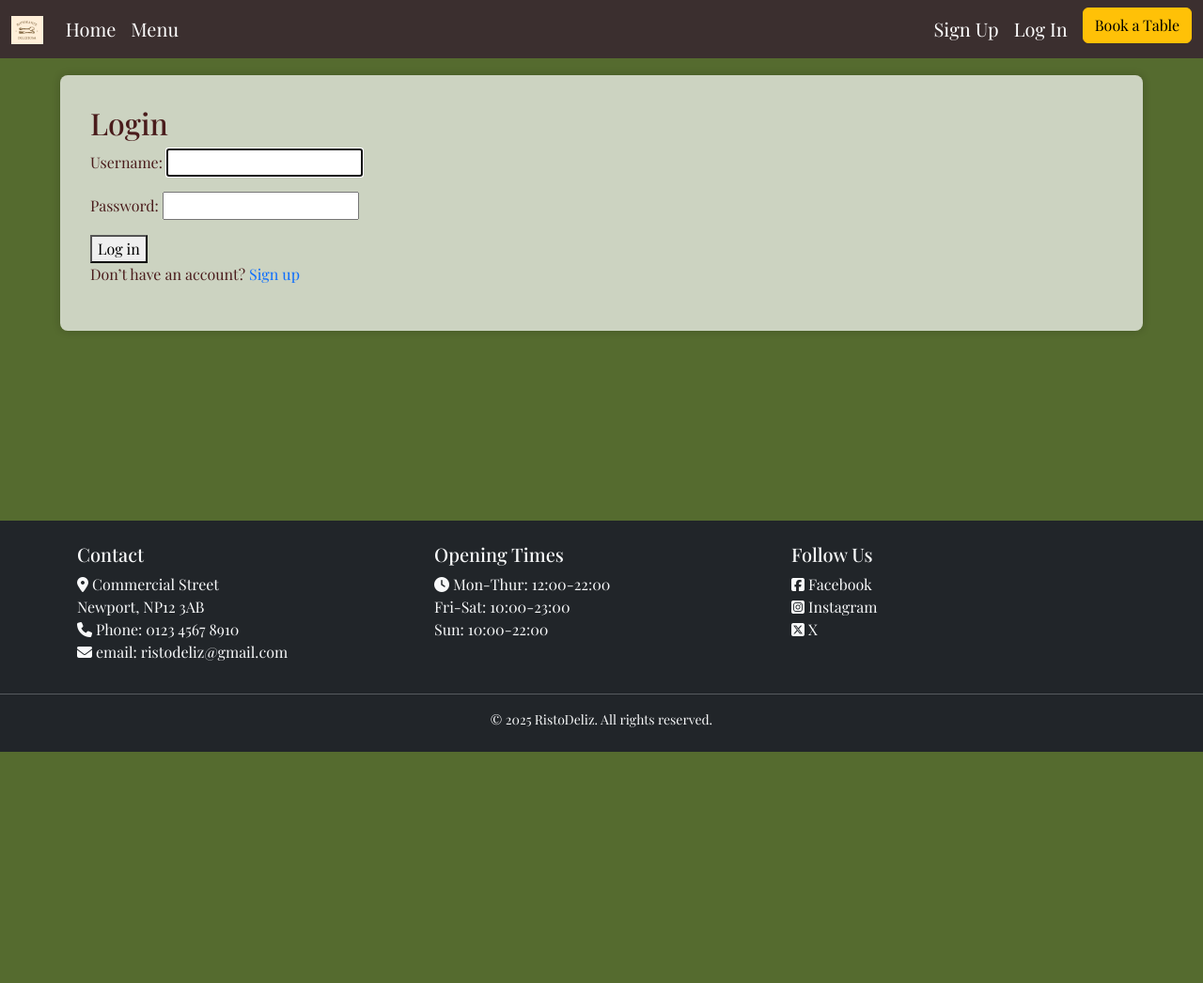
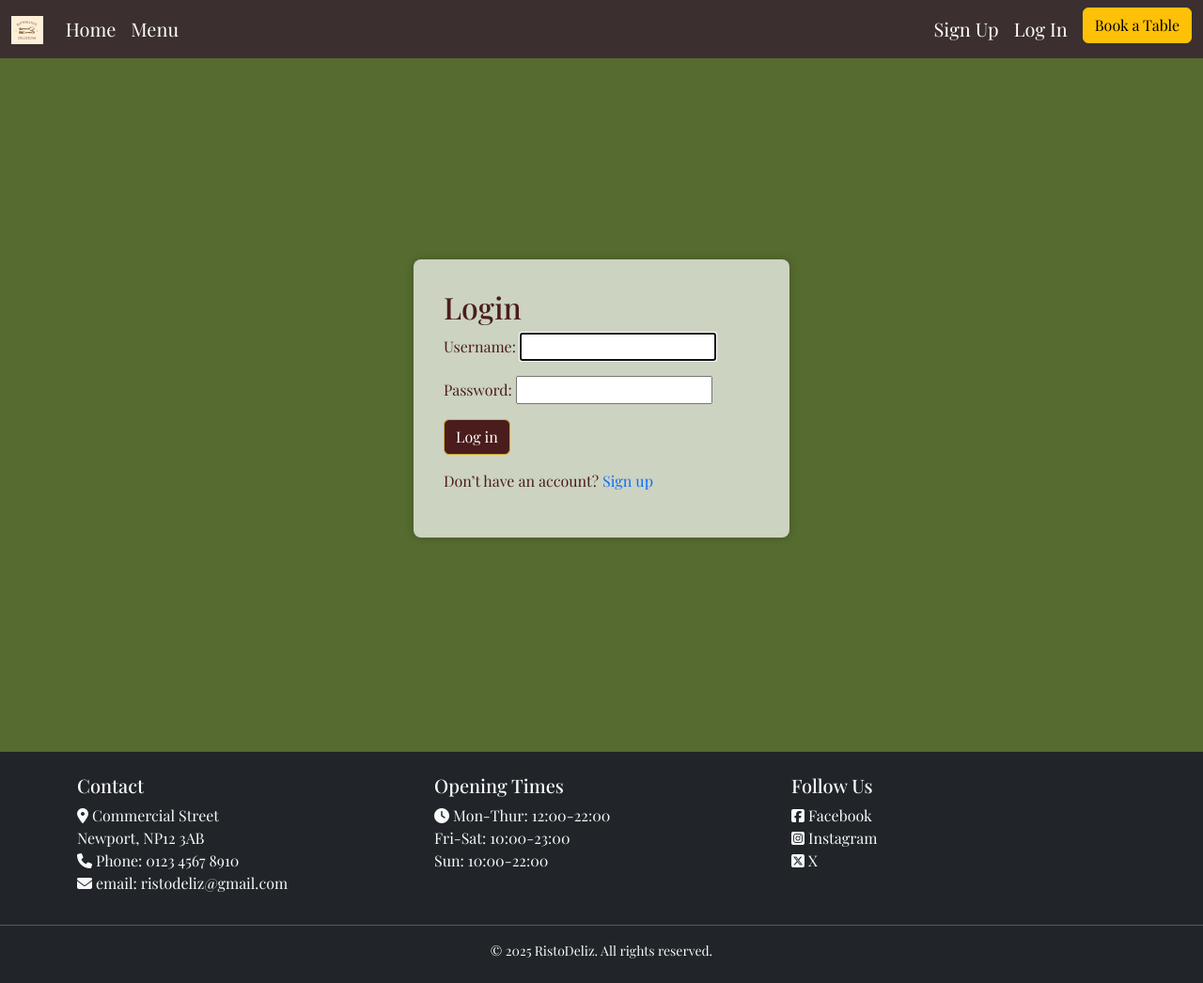
Before and after one commit to jessi25924/risto_deliz, a Django app: page /login/ in a window 1280 px wide. Shown: the whole page at 94% size. Before the commit the page ends 800 px from the top, so only its background shows below. Run offline with Django 4.2, Linux system fonts and the light colour scheme; some libraries are stand-ins or nearby versions; some web fonts are replaced.

Commit message:
Refine login style

```diff
--- a/booking_table/templates/registration/login.html
+++ b/booking_table/templates/registration/login.html
@@ -3,7 +3,8 @@
 {% block title %}Login{% endblock %}
 
 {% block content %}
-<div class="page-wrapper menu-page">
+<div class="page-bg d-flex justify-content-center align-items-center min-vh-100">
+  <div class="page-wrapper login-wrapper">
   <h2>Login</h2>
   {% if form.errors %}
     <p style="color:red;">Invalid email or password.</p>
@@ -11,8 +12,9 @@
   <form method="post">
     {% csrf_token %}
     {{ form.as_p }}
-    <button type="submit">Log in</button>
+    <button type="submit" class="btn btn-primary">Log in</button>
   </form>
-  <p>Don’t have an account? <a href="{% url 'signup' %}">Sign up</a></p>
+  <p class="mt-3">Don’t have an account? <a href="{% url 'signup' %}">Sign up</a></p>
+</div>
 </div>
 {% endblock %}
--- a/static/css/styles.css
+++ b/static/css/styles.css
@@ -163,3 +163,14 @@ a {
 .navbar .btn-primary:hover {
     background-color: #bfa440; /* slightly lighter gold on hover*/
 }
+
+/* responsiveness */
+@media (min-width: 768px) {
+    .page-wrapper {
+        max-width: 700px;
+    }
+
+    .login-wrapper {
+        max-width: 400px;
+    }
+}
```
